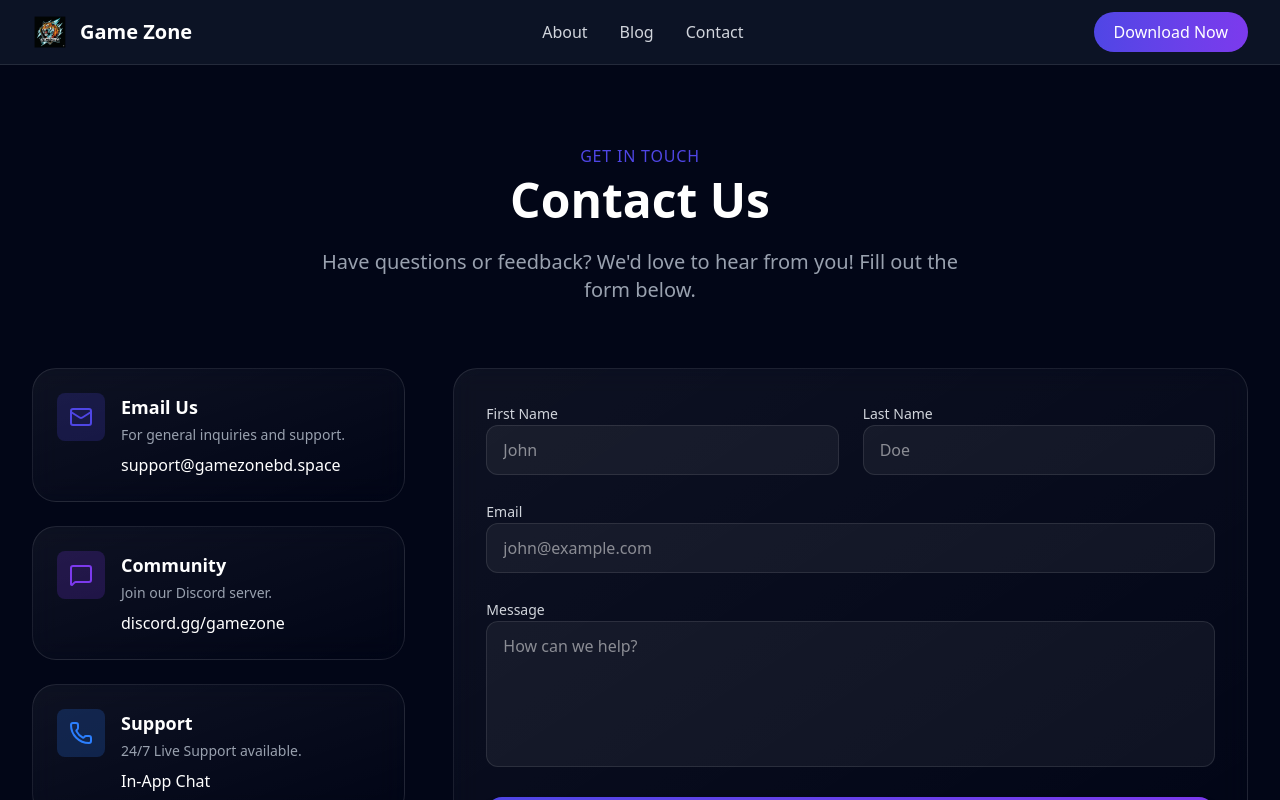
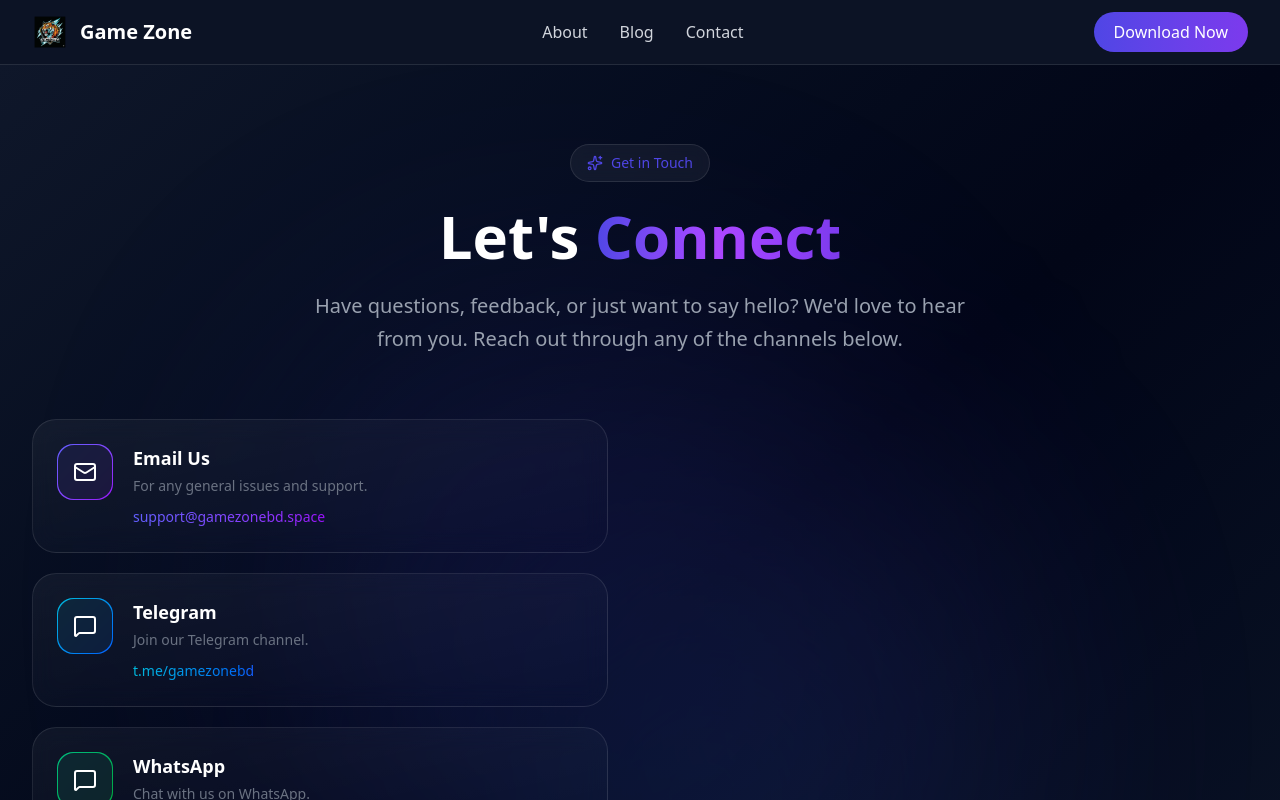
Before and after one commit to jibonhossen/web-game-zone, a Next.js app: page /contact in a window 1280 px wide. Shown: the top 800 px of the page. Built offline with nearby package versions, Linux system fonts and the light colour scheme.

Commit message:
feat: Redesign contact page with `framer-motion` animations, dynamic contact cards, and state-managed form.

```diff
--- a/src/app/contact/page.tsx
+++ b/src/app/contact/page.tsx
@@ -1,103 +1,196 @@
 'use client';
 
+import { useState } from 'react';
+import { motion } from 'framer-motion';
 import { Card } from '@/components/ui/Card';
 import { Button } from '@/components/ui/Button';
-import { Mail, MessageSquare, Phone } from 'lucide-react';
+import { Mail, MessageSquare, Phone, Send, Sparkles, MapPin } from 'lucide-react';
 
 export default function Contact() {
+    const [formData, setFormData] = useState({
+        name: '',
+        email: '',
+        subject: '',
+        message: ''
+    });
+
+    const containerVariants = {
+        hidden: { opacity: 0 },
+        visible: {
+            opacity: 1,
+            transition: {
+                staggerChildren: 0.15
+            }
+        }
+    };
+
+    const itemVariants = {
+        hidden: { opacity: 0, y: 30 },
+        visible: {
+            opacity: 1,
+            y: 0,
+            transition: { duration: 0.6, ease: "easeOut" }
+        }
+    };
+
+    const handleSubmit = (e: React.FormEvent) => {
+        e.preventDefault();
+        // Handle form submission
+        console.log(formData);
+    };
+
+    const contactCards = [
+        {
+            icon: <Mail className="w-6 h-6" />,
+            title: "Email Us",
+            description: "For any general issues and support.",
+            contact: "support@gamezonebd.space",
+            link: "mailto:support@gamezonebd.space",
+            gradient: "from-indigo-500 to-purple-600",
+            bgGlow: "bg-indigo-500"
+        },
+        {
+            icon: <MessageSquare className="w-6 h-6" />,
+            title: "Telegram",
+            description: "Join our Telegram channel.",
+            contact: "t.me/gamezonebd",
+            link: "https://t.me/gamezonebd",
+            gradient: "from-cyan-500 to-blue-600",
+            bgGlow: "bg-cyan-500"
+        },
+        {
+            icon: <MessageSquare className="w-6 h-6" />,
+            title: "WhatsApp",
+            description: "Chat with us on WhatsApp.",
+            contact: "+880 1400-389396",
+            link: "https://wa.me/8801400389396",
+            gradient: "from-emerald-500 to-green-600",
+            bgGlow: "bg-emerald-500"
+        },
+        {
+            icon: <Phone className="w-6 h-6" />,
+            title: "24/7 Support",
+            description: "Live support available anytime.",
+            contact: "+880 1400-389396",
+            link: "tel:+8801400389396",
+            gradient: "from-amber-500 to-orange-600",
+            bgGlow: "bg-amber-500"
+        }
+    ];
+
     return (
-        <div className="min-h-screen py-20 px-4 sm:px-6 lg:px-8">
-            <div className="max-w-7xl mx-auto">
-                <div className="text-center mb-16">
-                    <span className="text-primary font-medium uppercase tracking-wider">Get in Touch</span>
-                    <h1 className="font-heading text-5xl font-bold mt-2 mb-6">Contact Us</h1>
-                    <p className="text-xl text-gray-400 max-w-2xl mx-auto">
-                        Have questions or feedback? We'd love to hear from you! Fill out the form below.
-                    </p>
-                </div>
+        <div className="relative min-h-screen overflow-hidden">
+            {/* Animated Background */}
+            <div className="absolute inset-0 bg-gradient-to-br from-dark via-darker to-dark z-0" />
+            <div className="absolute inset-0 opacity-20 z-0">
+                <div className="absolute top-1/4 left-1/4 w-[500px] h-[500px] bg-primary rounded-full filter blur-[150px] animate-pulse" />
+                <div className="absolute bottom-1/4 right-1/4 w-[400px] h-[400px] bg-secondary rounded-full filter blur-[150px] animate-pulse delay-1000" />
+                <div className="absolute top-1/2 right-1/3 w-[300px] h-[300px] bg-cyan-500 rounded-full filter blur-[150px] animate-pulse delay-500" />
+            </div>
 
-                <div className="grid lg:grid-cols-3 gap-12">
-                    {/* Contact Info */}
-                    <div className="space-y-6">
-                        <Card className="p-6 flex items-start gap-4">
-                            <div className="w-12 h-12 rounded-lg bg-primary/20 flex items-center justify-center shrink-0 text-primary">
-                                <Mail />
-                            </div>
-                            <div>
-                                <h3 className="font-bold text-lg mb-1">Email Us</h3>
-                                <p className="text-gray-400 text-sm mb-2">For general inquiries and support.</p>
-                                <a href="mailto:support@gamezonebd.space" className="text-white hover:text-primary transition-colors">support@gamezonebd.space</a>
-                            </div>
-                        </Card>
+            {/* Grid Pattern Overlay */}
+            <div
+                className="absolute inset-0 z-0 opacity-[0.03]"
+                style={{
+                    backgroundImage: `linear-gradient(rgba(255,255,255,0.1) 1px, transparent 1px),
+                                     linear-gradient(90deg, rgba(255,255,255,0.1) 1px, transparent 1px)`,
+                    backgroundSize: '50px 50px'
+                }}
+            />
 
-                        <Card className="p-6 flex items-start gap-4">
-                            <div className="w-12 h-12 rounded-lg bg-secondary/20 flex items-center justify-center shrink-0 text-secondary">
-                                <MessageSquare />
-                            </div>
-                            <div>
-                                <h3 className="font-bold text-lg mb-1">Community</h3>
-                                <p className="text-gray-400 text-sm mb-2">Join our Discord server.</p>
-                                <a href="#" className="text-white hover:text-primary transition-colors">discord.gg/gamezone</a>
-                            </div>
-                        </Card>
+            <div className="relative z-10 py-20 px-4 sm:px-6 lg:px-8">
+                <div className="max-w-7xl mx-auto">
+                    {/* Header */}
+                    <motion.div
+                        className="text-center mb-16"
+                        initial={{ opacity: 0, y: -20 }}
+                        animate={{ opacity: 1, y: 0 }}
+                        transition={{ duration: 0.6 }}
+                    >
+                        <motion.span
+                            className="inline-flex items-center gap-2 px-4 py-2 rounded-full bg-white/5 backdrop-blur-sm text-sm font-medium mb-6 border border-white/10"
+                            initial={{ opacity: 0, scale: 0.9 }}
+                            animate={{ opacity: 1, scale: 1 }}
+                            transition={{ delay: 0.2 }}
+                        >
+                            <Sparkles className="w-4 h-4 text-primary" />
+                            <span className="text-primary">Get in Touch</span>
+                        </motion.span>
 
-                        <Card className="p-6 flex items-start gap-4">
-                            <div className="w-12 h-12 rounded-lg bg-blue-500/20 flex items-center justify-center shrink-0 text-blue-500">
-                                <Phone />
-                            </div>
-                            <div>
-                                <h3 className="font-bold text-lg mb-1">Support</h3>
-                                <p className="text-gray-400 text-sm mb-2">24/7 Live Support available.</p>
-                                <span className="text-white">In-App Chat</span>
-                            </div>
-                        </Card>
+                        <h1 className="font-heading text-5xl sm:text-6xl font-bold mb-6">
+                            Let's <span className="bg-gradient-to-r from-primary via-purple-500 to-secondary bg-clip-text text-transparent">Connect</span>
+                        </h1>
+                        <p className="text-xl text-gray-400 max-w-2xl mx-auto leading-relaxed">
+                            Have questions, feedback, or just want to say hello? We'd love to hear from you. Reach out through any of the channels below.
+                        </p>
+                    </motion.div>
+
+                    <div className="grid lg:grid-cols-2 gap-12 lg:gap-16">
+                        {/* Contact Cards */}
+                        <motion.div
+                            className="space-y-5"
+                            variants={containerVariants}
+                            initial="hidden"
+                            animate="visible"
+                        >
+                            {contactCards.map((card, index) => (
+                                <motion.div key={index} variants={itemVariants}>
+                                    <a href={card.link} target="_blank" rel="noopener noreferrer">
+                                        <Card
+                                            className="relative p-6 group cursor-pointer overflow-hidden hover:-translate-y-1 transition-all duration-300"
+                                            glow
+                                        >
+                                            {/* Card Glow Effect */}
+                                            <div className={`absolute -top-20 -right-20 w-40 h-40 ${card.bgGlow} rounded-full filter blur-[80px] opacity-0 group-hover:opacity-30 transition-opacity duration-500`} />
+
+                                            <div className="relative flex items-start gap-5">
+                                                <div className={`w-14 h-14 rounded-2xl bg-gradient-to-br ${card.gradient} p-[1px] shrink-0`}>
+                                                    <div className="w-full h-full rounded-2xl bg-dark/90 flex items-center justify-center text-white">
+                                                        {card.icon}
+                                                    </div>
+                                                </div>
+                                                <div className="flex-1">
+                                                    <h3 className="font-heading font-bold text-lg mb-1 group-hover:text-primary transition-colors">
+                                                        {card.title}
+                                                    </h3>
+                                                    <p className="text-gray-500 text-sm mb-2">
+                                                        {card.description}
+                                                    </p>
+                                                    <span className={`text-sm font-medium bg-gradient-to-r ${card.gradient} bg-clip-text text-transparent`}>
+                                                        {card.contact}
+                                                    </span>
+                                                </div>
+                                                <div className="self-center opacity-0 group-hover:opacity-100 group-hover:translate-x-0 -translate-x-2 transition-all duration-300">
+                                                    <div className={`w-8 h-8 rounded-full bg-gradient-to-r ${card.gradient} flex items-center justify-center`}>
+                                                        <Send className="w-4 h-4 text-white" />
+                                                    </div>
+                                                </div>
+                                            </div>
+                                        </Card>
+                                    </a>
+                                </motion.div>
+                            ))}
+                        </motion.div>
+
+                        {/* Contact Form */}
+
                     </div>
 
-                    {/* Form */}
-                    <div className="lg:col-span-2">
-                        <Card className="p-8">
-                            <form className="space-y-6" onSubmit={(e) => e.preventDefault()}>
-                                <div className="grid md:grid-cols-2 gap-6">
-                                    <div className="space-y-2">
-                                        <label className="text-sm font-medium text-gray-300">First Name</label>
-                                        <input
-                                            type="text"
-                                            className="w-full px-4 py-3 rounded-xl bg-white/5 border border-white/10 focus:border-primary focus:outline-none focus:ring-1 focus:ring-primary transition-colors text-white"
-                                            placeholder="John"
-                                        />
-                                    </div>
-                                    <div className="space-y-2">
-                                        <label className="text-sm font-medium text-gray-300">Last Name</label>
-                                        <input
-                                            type="text"
-                                            className="w-full px-4 py-3 rounded-xl bg-white/5 border border-white/10 focus:border-primary focus:outline-none focus:ring-1 focus:ring-primary transition-colors text-white"
-                                            placeholder="Doe"
-                                        />
-                                    </div>
-                                </div>
-
-                                <div className="space-y-2">
-                                    <label className="text-sm font-medium text-gray-300">Email</label>
-                                    <input
-                                        type="email"
-                                        className="w-full px-4 py-3 rounded-xl bg-white/5 border border-white/10 focus:border-primary focus:outline-none focus:ring-1 focus:ring-primary transition-colors text-white"
-                                        placeholder="john@example.com"
-                                    />
-                                </div>
-
-                                <div className="space-y-2">
-                                    <label className="text-sm font-medium text-gray-300">Message</label>
-                                    <textarea
-                                        rows={5}
-                                        className="w-full px-4 py-3 rounded-xl bg-white/5 border border-white/10 focus:border-primary focus:outline-none focus:ring-1 focus:ring-primary transition-colors text-white resize-none"
-                                        placeholder="How can we help?"
-                                    />
-                                </div>
-
-                                <Button className="w-full">Send Message</Button>
-                            </form>
-                        </Card>
-                    </div>
+                    {/* Bottom CTA */}
+                    <motion.div
+                        className="mt-20 text-center"
+                        initial={{ opacity: 0, y: 30 }}
+                        animate={{ opacity: 1, y: 0 }}
+                        transition={{ delay: 0.6 }}
+                    >
+                        <div className="inline-flex items-center gap-3 px-6 py-3 rounded-full bg-gradient-to-r from-primary/20 to-secondary/20 border border-white/10">
+                            <span className="relative flex h-3 w-3">
+                                <span className="animate-ping absolute inline-flex h-full w-full rounded-full bg-green-400 opacity-75"></span>
+                                <span className="relative inline-flex rounded-full h-3 w-3 bg-green-500"></span>
+                            </span>
+                            <span className="text-gray-300">We typically respond within <span className="text-white font-semibold">1 hours</span></span>
+                        </div>
+                    </motion.div>
                 </div>
             </div>
         </div>
```
